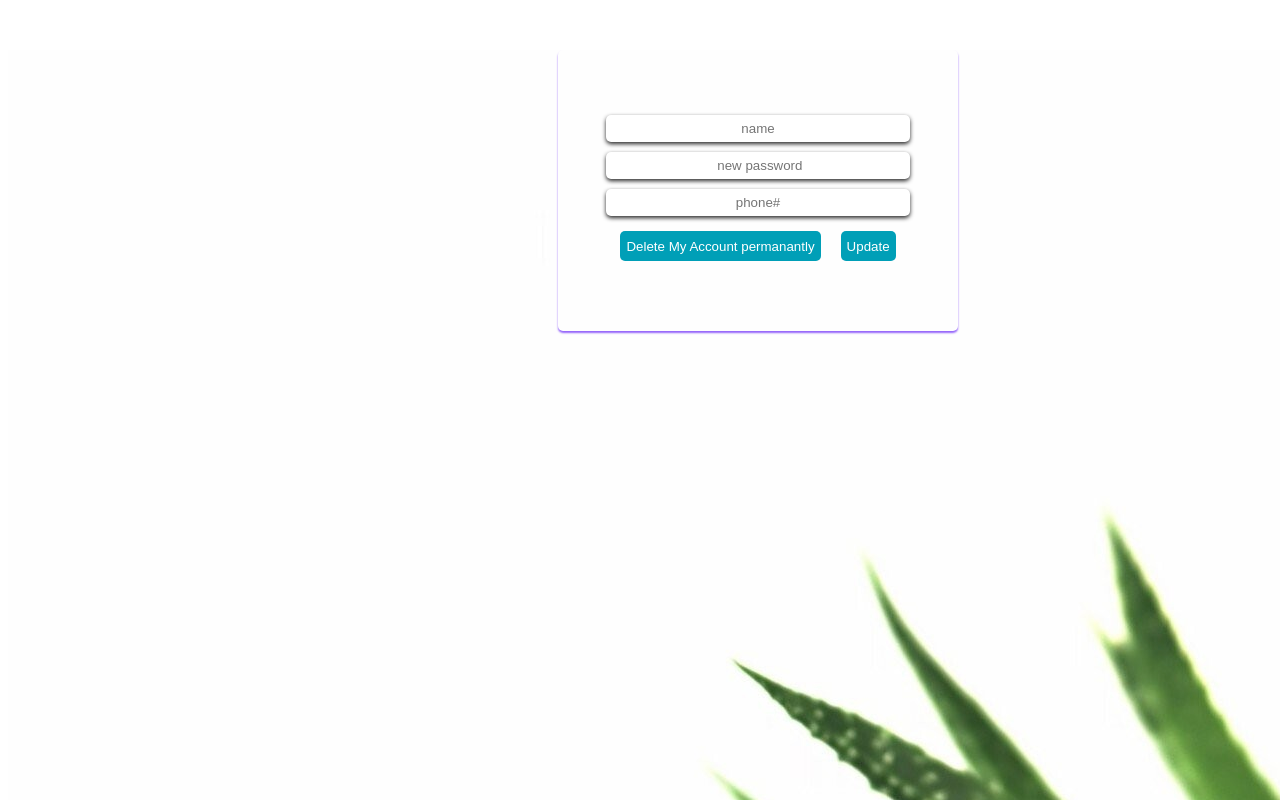
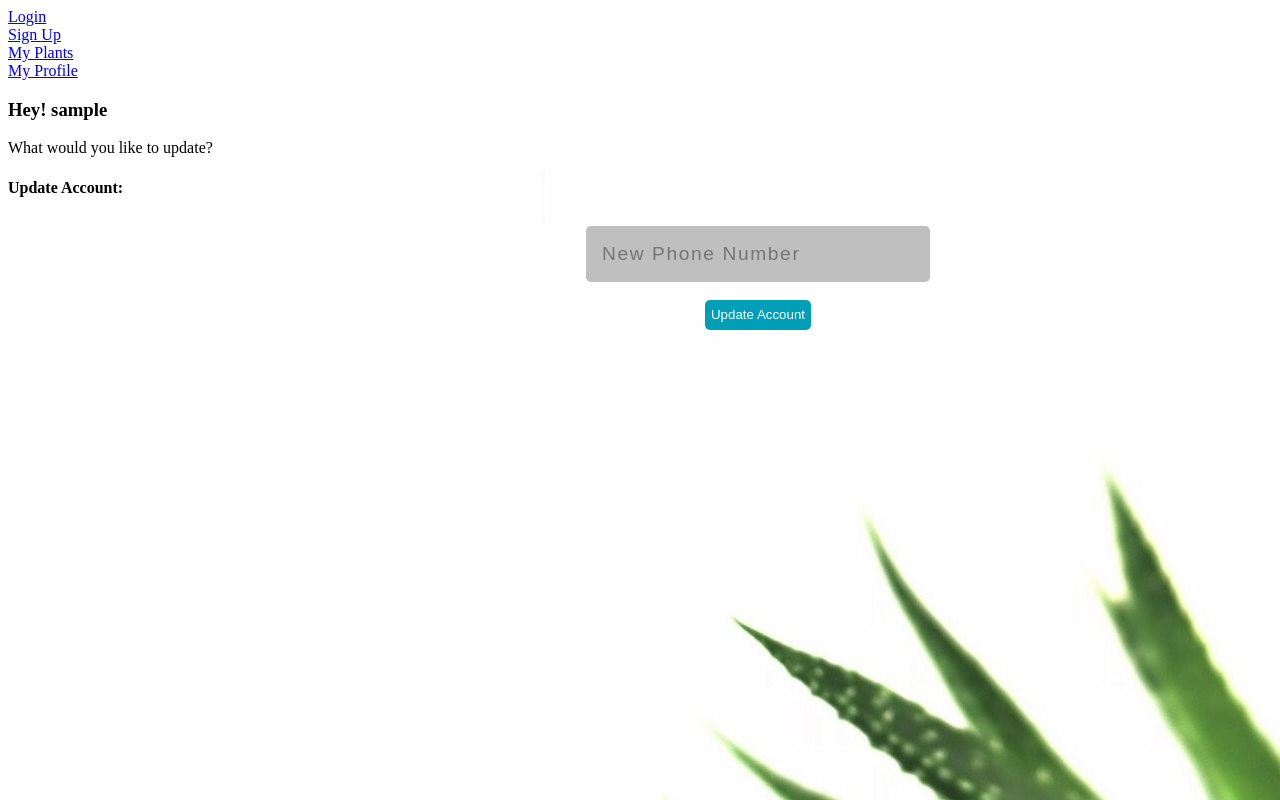
Before and after one commit to Water-My-Plants-BW/FE, a React (Create React App) app in the folder sprout/: page /profile in a window 1280 px wide. Shown: the top 800 px of the page. Built offline with nearby package versions, Linux system fonts and the light colour scheme; no server answers; sample sign-in values are in the browser's storage.

Commit message:
added User

```diff
--- a/sprout/src/components/PlantList.js
+++ b/sprout/src/components/PlantList.js
@@ -1,6 +1,7 @@
 import React, { useState } from "react";
 import { axiosWithAuth } from "../utils/axiosWithAuth";
 import { useHistory } from 'react-router-dom'
+import styled from 'styled-components'
 
 const initialPlant = {
   id: Date.now(),
@@ -13,7 +14,6 @@ const PlantList = ({ plants, updatePlants }) => {
   const [editing, setEditing] = useState(false);
   const [plantToEdit, setPlantToEdit] = useState(initialPlant);
   const [newPlant, setNewPlant] = useState(initialPlant);
-  const history = useHistory()
   let id = localStorage.getItem('userId')
 
   const editPlant = plant => {
@@ -51,7 +51,6 @@ const PlantList = ({ plants, updatePlants }) => {
       const updatedPlants = [...plants, response.data]
       updatePlants(updatedPlants)
       setNewPlant(initialPlant);
-      history.push('/plants')
     })
     .catch(error => console.log(error))
   }
@@ -61,7 +60,7 @@ const PlantList = ({ plants, updatePlants }) => {
     <div>
       <p>Your Plants</p>
       <ul>
-        {plants.length < 1 ? (<div>LOADING</div>) : (plants.map(plant => (
+        {plants.length < 1 ? (<div>Please add a plant!</div>) : (plants.map(plant => (
           <li key={plant.id} onClick={() => editPlant(plant)}>
             <span>
               <span className="delete" onClick={e => {
--- a/sprout/src/components/User.js
+++ b/sprout/src/components/User.js
@@ -1,157 +1,147 @@
-import React from "react";
-import axios from "axios";
-import styled from "styled-components";
-import { withRouter } from "react-router-dom";
+import React, { useState } from 'react';
+import styled from 'styled-components';
+import { axiosWithAuth } from '../utils/axiosWithAuth';
+import { useHistory } from 'react-router-dom';
 import img from "../img/user.jpg"
+import Navbar from './Navbar'
 
-class User extends React.Component {
-  constructor(props) {
-    super(props);
-    this.state = {
-      username: "",
-      phoneNumber: "",
-      password: "",
-    };
-  }
-  componentDidMount() {
-    let id = localStorage.getItem(`userId`);
-    const url = `https://lambda-sprout.herokuapp.com/api/users/${id}`;
-    this.setState({ id: id });
 
-      // The try statement lets you test a block of code for errors. The catch statement lets you handle the error.
-      try {
-        axios
-            .get(url, { headers: { Authorization: localStorage.getItem("token") } })
-            .then(res => {
-                this.setState({ username: res.data.username,  phoneNumber: res.data.phoneNumber})
+function User(props) {
+
+    const name = localStorage.getItem('username');
+    const id = Number(localStorage.getItem('id'));
+    let history = useHistory();
+    // The useHistory hook gives you access to the history instance that you may use to navigate.
+
+    const [updatedUser, setUpdatedUser] = useState({
+        password: '',
+        phoneNumber: ''
     })
-    } catch (err) {
-        console.log(err);
-    }
+
+    const [err, setErr] = useState('');
+
+    const handleChange = (e) => {
+        setUpdatedUser({
+            ...updatedUser,
+            [e.target.name]: e.target.value
+        });
     }
 
-  handleInput = event => {
-    event.preventDefault();
-    this.setState({ [event.target.name]: event.target.value });
-  };
+    const updateAccount = (user) => {
 
-  updateInfo = (data, id) => {
-    data = {
-      username: this.state.username,
-      password: this.state.password,
-      phoneNumber: this.state.phoneNumber,
-    };
-    id = localStorage.getItem(`userId`);
-    console.log(id);
-    const url =
-      `https://lambda-sprout.herokuapp.com//api/users/${id}` ||
+        if (user.phoneNumber === '' ) {
+            setErr('Please fill out the field.');
+            return;
+        }
+        else if (user.phoneNumber.length !== 10 ) {
+            setErr('Please enter a valid phone number.');
+            return;
+        }
+        // else if (user.password.length < 4 || user.password.length >= 16) {
+        //     setErr('Your password must be between 4 and 16 characters.');
+        //     return;
+        // }
 
-              `http://localhost:3000/api/users/${id}`;
-
-      // The try statement lets you test a block of code for errors. The catch statement lets you handle the error. The throw statement lets you create custom errors.
-      try{
-      axios
-        .put(url, data, {
-          headers: { Authorization: localStorage.getItem("token") },
-        })
+        axiosWithAuth().put(`/users/${id}`, user)
             .then((res) => {
                 console.log(res);
-          this.setState({
-            username: res.data.username,
-            phoneNumber: res.data.phoneNumber,
-            password: res.data.password,
-          });
-          alert("Your Update Submitted Successfully");
-          console.log(res.data.phoneNumber);
-          this.props.history.push("/plants");
-        });
-    } catch (err) {
+                history.push(`/plants`);
+            })
+            .catch((err) => {
                 console.log(err);
+            })
     }
-  };
 
-  deleteMyAccount = (id) => {
-    id = localStorage.getItem(`userId`);
-    const url =
-    `https://lambda-sprout.herokuapp.com/api/users/${id}` ||
-      `http://localhost:3000/api/users/${id}`;
+    return (
+        <Container>
+          <Navbar/>
+            <div className="usercard">
 
-    alert("Your Account Will be deleted permanantly");
-    try {
-      axios.delete(url).then((res) => {
-        console.log(res);
-        localStorage.clear();
-        sessionStorage.clear();
-        alert("Your Account deleted Successfully");
-        this.props.history.push("/");
-        window.location.reload(true);
-      });
-    } catch (err) {
-      console.log(err);
-    }
-  };
 
-  render() {
-    return (
-      <Wrapper>
-      <UserBar>
-        <div className ='loginform'>
-          <form onSubmit= {this.updateInfo}>
-              <input
-                  className='input'
-                  onChange={this.handleInput}
-                  placeholder="name"
-                  value={this.state.username}
-                  name="username"
-              />
-              <input
-                  className='input'
-                  type= 'password'
-                  onChange={this.handleInput}
-                  placeholder=" new password"
-                  value={this.state.password}
-                  name="password"
-              />
-              <input
-                  className='input'
-                  onChange={this.handleInput}
-                  placeholder="phone#"
-                  value={this.state.phoneNumber}
-                  name="phone"
-              />
-          </form>
-
-          <div className="btn">
-              <button onClick={this.deleteMyAccount}> Delete My Account permanantly</button>
-              <button className="updateBtn" onClick={this.updateInfo}>Update</button>
+                <div className="card-info">
+                    <h3>Hey! <span className="strong">{name}</span></h3>
+                    <p>What would you like to update?</p>
+                </div>
             </div>
 
-          </div>
-      </UserBar>
-  </Wrapper>
+            <h4>Update Account:</h4>
+            <form onSubmit={(e) => {
+                e.preventDefault();
+                updateAccount(updatedUser);
+            }}>
+                <input
+                    type="text"
+                    name="phoneNumber"
+                    placeholder="New Phone Number"
+                    value={updatedUser.phoneNumber}
+                    onChange={handleChange}
+                    autoComplete="off"
+                />
+                {/* <input
+                    type="password"
+                    name="password"
+                    placeholder="New Password"
+                    value={updatedUser.password}
+                    onChange={handleChange}
+                    autoComplete="off"
+                /> */}
+                <button className ="btn" type="submit">Update Account</button>
+            </form>
+            {err && <div className="error">{err}</div>}
+        </Container>
     )
 }
-}
 
-export default withRouter(User);
-
-
-const Wrapper =styled.div`
+const Container = styled.div`
 background-image: url(${img});
         background-repeat: no-repeat;
   background-attachment: fixed;
   background-position: center;
       width: 1500px;
       height: 1000px;
-`
-const UserBar = styled.div`
-    box-shadow: 0px 2px 2px #9464FA;
-    text-align : center;
-    width: 400px;
-    border-radius: 5px;
-    padding-top: 60px;
-    padding-bottom: 60px;
-    margin: 50px auto;
+      form {
+        display: flex;
+        flex-direction: column;
+        align-items: center;
+    input {
+        margin: 0.5rem 0;
+        width: 20rem;
+        height: 2.5rem;
+        background: #bfbfbf;
+        border: none;
+        border-radius: 0.3rem;
+        padding: 0.5rem 0.5rem 0.5rem 1rem;
+        font-size: 1.2rem;
+        font-weight: 300;
+        letter-spacing: 0.1rem;
+        &:focus {
+            outline: none;
+        border: 1px solid #ababab;
+    }
+}
+
+      h3 {
+        font-size: 2rem;
+        font-weight: 500;
+        letter-spacing: 0.1rem;
+    }
+    h4 {
+      margin: 2rem 0 2rem;
+      font-size: 1.2em;
+      font-weight: 300;
+      letter-spacing: 0.1rem;
+      color: red;
+      padding-bottom: 1rem;
+      border-bottom: 1px dotted #444444;
+  }
+  p {
+font-size: 2rem;
+        font-weight: 500;
+        letter-spacing: 0.1rem;
+}
+.strong {
+    font-weight: 700;
+}
 .input{
   margin: 5px;
   height: 25px;
@@ -178,6 +168,38 @@ const UserBar = styled.div`
   cursor : pointer;
   transition: all 0.2s;
 }
+.error {
+margin-top: 2rem;
+width: 100%;
+text-align: center;
+color: red;
+font-size: 1.4rem;
+font-weight: 300;
+letter-spacing: 0.1rem;
 }
+.usercard {
+  display: flex;
+  justify-content: space-evenly;
+  align-items: center;
+  background: #d1ffd6;
+  width: 100%;
+  padding: 1.rem 1rem;
+  border-radius: 0.3rem;
+  letter-spacing: 0.1rem;
+  color: #444444;
+  box-shadow: 0px 2px 5px -5px;
+  .card-avatar {
+      width: 25%;
+      img {
+          width: 100%;
+          object-fit: cover;
+          border: 1px solid #444444;
+          border-radius: 50%;
       }
+
+
+
  `
+
+
+export default User;
```
Lines whose indentation alone changed are shown as unchanged.
